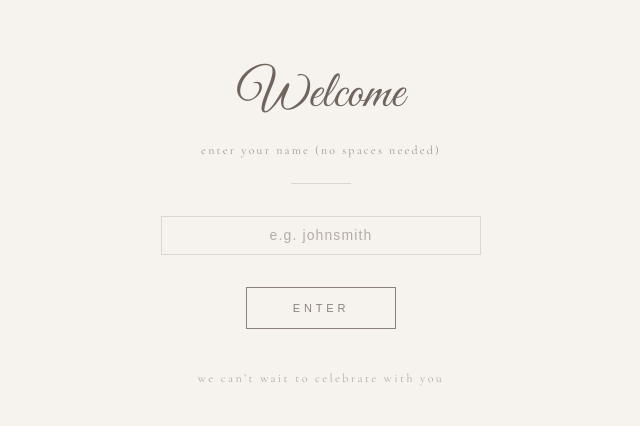
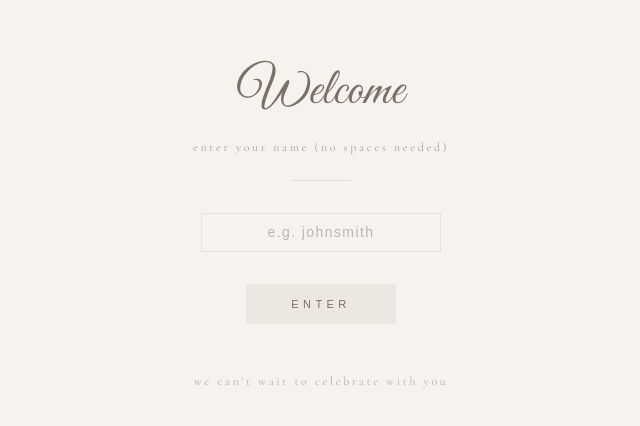
Before and after one commit to fiattap/wedding-website, a Next.js app: page / in a window 1280 px wide. Shown: the part 204-630 px from the top of the page, without its empty margins (319-959 px from the left). Built offline with nearby package versions, Linux system fonts and the light colour scheme.

Commit message:
Adjust spacing for FIAT & DEREK

```diff
--- a/app/page.tsx
+++ b/app/page.tsx
@@ -66,34 +66,32 @@ export default function Home() {
   return (
     <main className="flex min-h-screen items-center justify-center bg-[#f6f3ef] text-[#4f4842] px-4 overflow-hidden">
 
-      {/* CONTENT */}
       <div
         className={`w-full max-w-[320px] text-center transform transition-all duration-[1200ms] ${
           mounted
-            ? "opacity-100 translate-y-2 scale-100"   // 👈 subtle downward entry
+            ? "opacity-100 translate-y-2 scale-100"
             : "opacity-0 translate-y-8 scale-[0.98]"
         }`}
       >
 
-        {/* VISUAL BALANCE SHIFT (NOW DOWN, NOT UP) */}
-        <div className="translate-y-4 md:translate-y-6">
+        <div className="translate-y-6">
 
           {/* TITLE */}
           <h1
-            className={`${scriptFont.className} text-[52px] text-[#6f655d] leading-none`}
+            className={`${scriptFont.className} text-[52px] text-[#7a7068] leading-none`}
           >
             Welcome
           </h1>
 
           {/* SUBTEXT */}
           <p
-            className={`${serifFont.className} mt-5 text-[12px] tracking-[0.18em] text-[#a0968d]`}
+            className={`${serifFont.className} mt-5 text-[12px] tracking-[0.22em] text-[#a8a098]`}
           >
             enter your name (no spaces needed)
           </p>
 
           {/* DIVIDER */}
-          <div className="mt-6 mx-auto h-[1px] w-[60px] bg-[#dcd6d0]" />
+          <div className="mt-6 mx-auto h-[1px] w-[60px] bg-[#e5dfd9]" />
 
           {/* INPUT */}
           <div className="mt-8">
@@ -109,7 +107,7 @@ export default function Home() {
               }}
               placeholder="e.g. johnsmith"
               disabled={loading}
-              className="w-full border border-[#dcd6d0] bg-transparent px-2 py-2 text-center text-[14px] tracking-[0.08em] text-[#6f655d] outline-none placeholder:text-[#b5aca4] focus:border-[#8b8178] focus:scale-[1.02] transition-all duration-300 disabled:opacity-50"
+              className="w-[240px] mx-auto block border border-[#e7e1db] bg-transparent px-3 py-2 text-center text-[14px] tracking-[0.1em] text-[#7a7068] outline-none placeholder:text-[#bdb5ae] transition-all duration-500 focus:border-[#cfc7c0] focus:bg-white/40 focus:scale-[1.015] disabled:opacity-50"
             />
           </div>
 
@@ -118,7 +116,7 @@ export default function Home() {
             <button
               onClick={handleLogin}
               disabled={loading}
-              className="w-[150px] border border-[#8b8178] py-3 text-[11px] uppercase tracking-[0.35em] text-[#8b8178] transition-all duration-300 hover:bg-[#4f4842] hover:text-white hover:scale-[1.03] active:scale-[0.98] disabled:opacity-50"
+              className="w-[150px] bg-[#ede7e1] text-[#7a7068] py-3 text-[11px] uppercase tracking-[0.4em] transition-all duration-500 hover:bg-[#7a7068] hover:text-white hover:scale-[1.04] active:scale-[0.98] disabled:opacity-50"
             >
               {loading ? "Checking..." : "Enter"}
             </button>
@@ -133,7 +131,7 @@ export default function Home() {
 
           {/* FOOTER */}
           <p
-            className={`${serifFont.className} mt-10 text-[12px] tracking-[0.2em] text-[#b0a79f]`}
+            className={`${serifFont.className} mt-12 text-[12px] tracking-[0.22em] text-[#b5aca4]`}
           >
             we can’t wait to celebrate with you
           </p>
--- a/app/phuket/page.tsx
+++ b/app/phuket/page.tsx
@@ -87,7 +87,7 @@ export default function PhuketPage() {
       {showIntro && (
         <div className="absolute inset-0 z-20">
 
-          {/* BACKGROUND (FIXED — NO SHIFT) */}
+          {/* BACKGROUND (LOCKED — NO SHIFT) */}
           <div className="absolute inset-0">
             <Image
               src={INTRO_BACKGROUND_PHOTO}
@@ -97,8 +97,9 @@ export default function PhuketPage() {
               sizes="100vw"
               className="object-cover object-center animate-zoomSlow"
               style={{
-                transformOrigin: "center center", // 👈 locks zoom center
-                willChange: "transform",          // 👈 smoother + stable
+                transformOrigin: "center center",
+                transform: "scale(1.05)", // 👈 prevents perceived shift
+                willChange: "transform",
               }}
             />
 
@@ -135,8 +136,10 @@ export default function PhuketPage() {
 
       {/* MAIN */}
       <div className={`relative transition-opacity duration-700 ${showIntro ? "opacity-0" : "opacity-100"}`}>
-       <section className="flex min-h-screen flex-col items-center justify-center px-6 text-center">
-          <p className="mb-6 text-[12px] uppercase tracking-[0.45em] text-[#8b8178]">
+        <section className="flex min-h-screen flex-col items-center justify-start pt-12 px-6 text-center">
+
+          {/* 👇 moved up slightly */}
+          <p className="mb-4 text-[12px] uppercase tracking-[0.45em] text-[#8b8178]">
             {NAMES}
           </p>
 
@@ -152,7 +155,7 @@ export default function PhuketPage() {
                 src={PHOTOS[prevPhoto]}
                 alt=""
                 fill
-                sizes="(max-width: 768px) 220px, 260px"  // 👈 fixes warning too
+                sizes="(max-width: 768px) 220px, 260px"
                 className="object-cover absolute inset-0"
               />
 
@@ -209,10 +212,10 @@ export default function PhuketPage() {
 
         @keyframes zoomSlow {
           from {
-            transform: scale(1.03);
+            transform: scale(1.05);
           }
           to {
-            transform: scale(1.08);
+            transform: scale(1.1);
           }
         }
 
```
